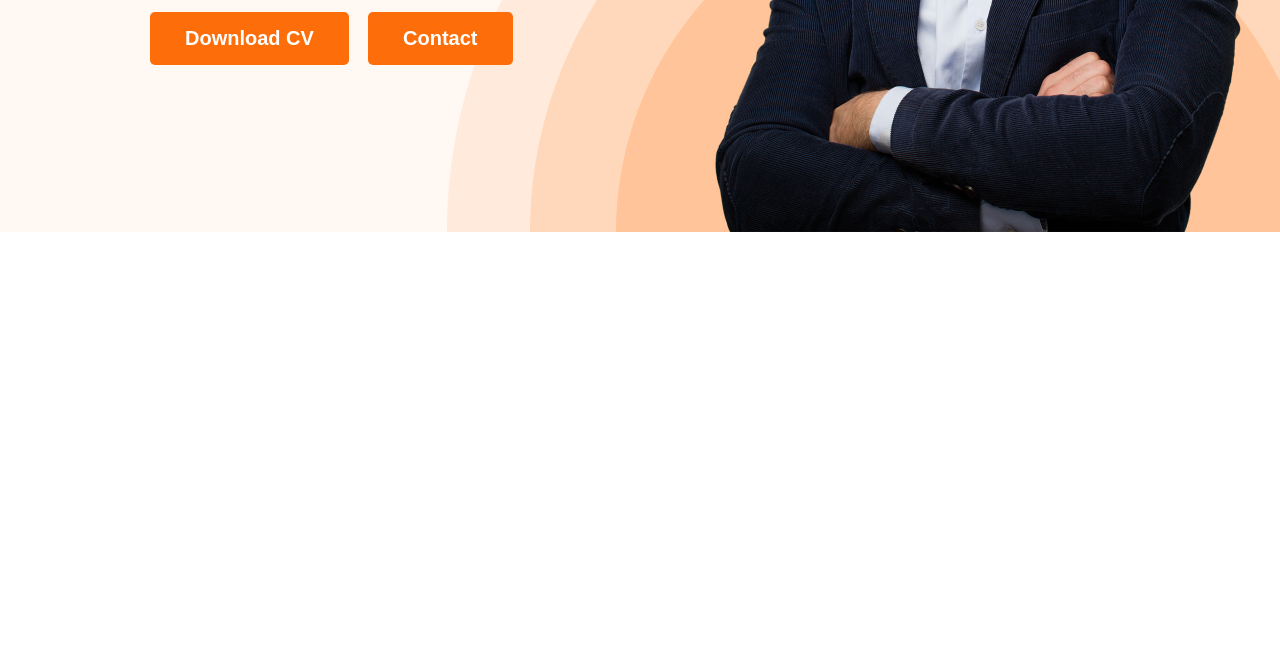
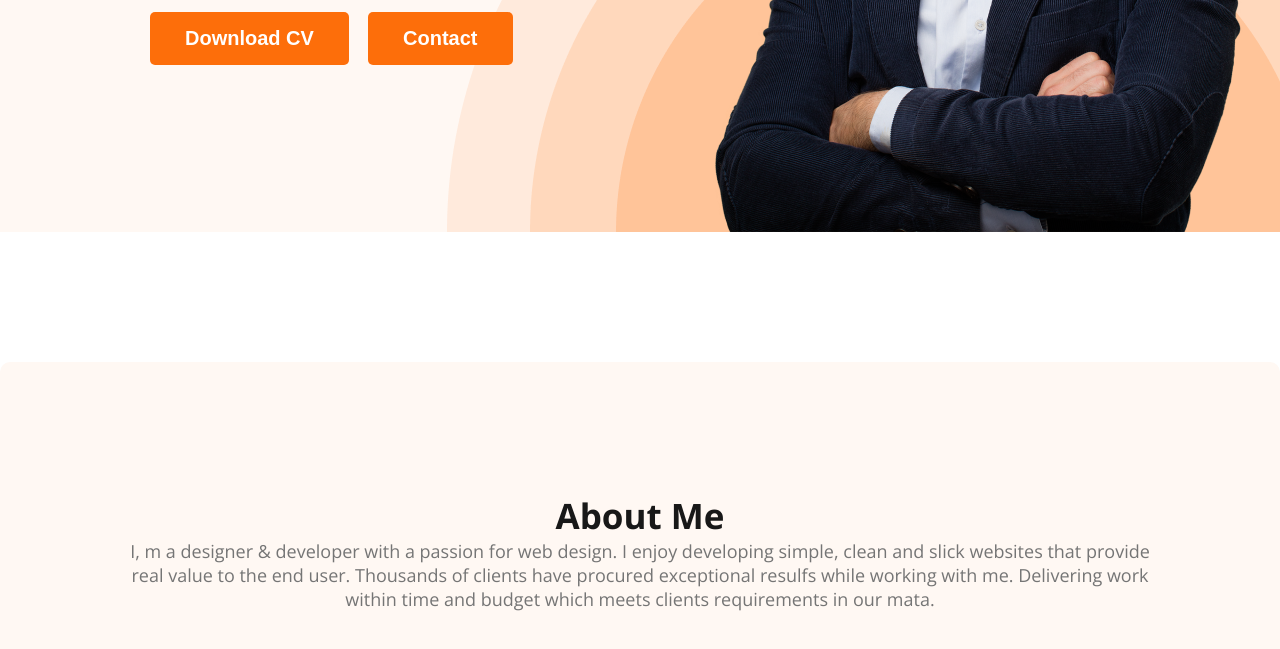
Before and after one commit to anik558363/developer-portfolio, a plain HTML site: page index.html in a window 1280 px wide. Shown: the part 575-1224 px from the top of the page. Before the commit the page ends 807 px from the top, so only its background shows below. Drawn offline with nearby package versions, Linux system fonts and the light colour scheme.

Commit message:
about section 50% done

```diff
--- a/index.html
+++ b/index.html
@@ -19,6 +19,7 @@
 <body>
     <!-- head section  -->
     <header class="header">
+        <!-- nav section -->
         <nav>
             <h3 class="nav-title">Ma<span class="text-primary">r</span>y</h3>
             <ul>
@@ -27,6 +28,7 @@
                 <li><button class="btn-primary">Hire Me</button></li>
             </ul>
         </nav>
+        <!-- banner section -->
         <div class="banner">
             <div class="banner-content">
                 <h3 class="banner-greeting">Hi, I  am</h3>
@@ -40,7 +42,15 @@
     </header>
 
     <!-- main section -->
-    <main></main>
+    <main>
+        <!-- about section  -->
+        <section class="about">
+            <h3 class="section-title">About Me</h3>
+            <p class="section-description">
+                I, m a designer & developer with a passion for web design. I enjoy developing simple, clean and slick websites that provide real value to the end user. Thousands of clients have procured exceptional resulfs while working with me. Delivering work within time and budget which meets clients requirements in our mata.
+            </p>
+        </section>
+    </main>
 
 
     <!-- footer section -->
--- a/style/style.css
+++ b/style/style.css
@@ -21,6 +21,20 @@ body {
     font-size: 20px;
     font-weight: 700;
     padding: 15px 35px;
+}
+
+.section-title {
+    color: var(--Dark-01, #181818);
+    text-align: center;
+    font-size: 35px;
+    font-weight: 700;
+}
+
+.section-description {
+    color: #757575;
+    text-align: center;
+    font-size: 18px;
+    font-weight: 400;
 }
 
 /* nav related styles */
@@ -95,16 +109,32 @@ nav a {
 }
 
 .banner-description {
-    color:#757575;
+    color: #757575;
     font-size: 18px;
     font-weight: 400;
     margin-top: 0px;
     margin-bottom: 5px;
 }
-.banner-content{
+
+.banner-content {
     max-width: 500px;
 }
-.btn-me{
+
+.btn-me {
     margin-right: 15px;
     margin-top: 10px;
 }
+
+
+/* main section styles */
+
+
+
+/* about section styles */
+
+.about {
+    padding: 130px;
+    border-radius: 10px;
+    background-color: #FFF8F3;
+    margin: 130px 0px;
+}
```
